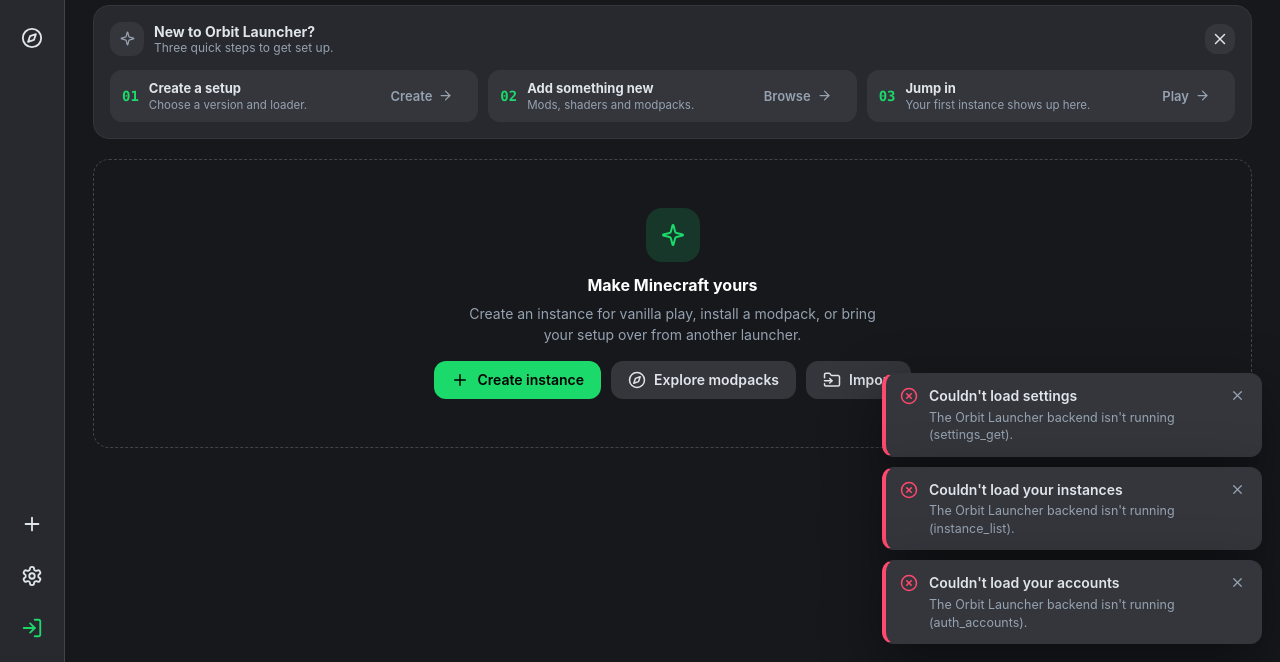
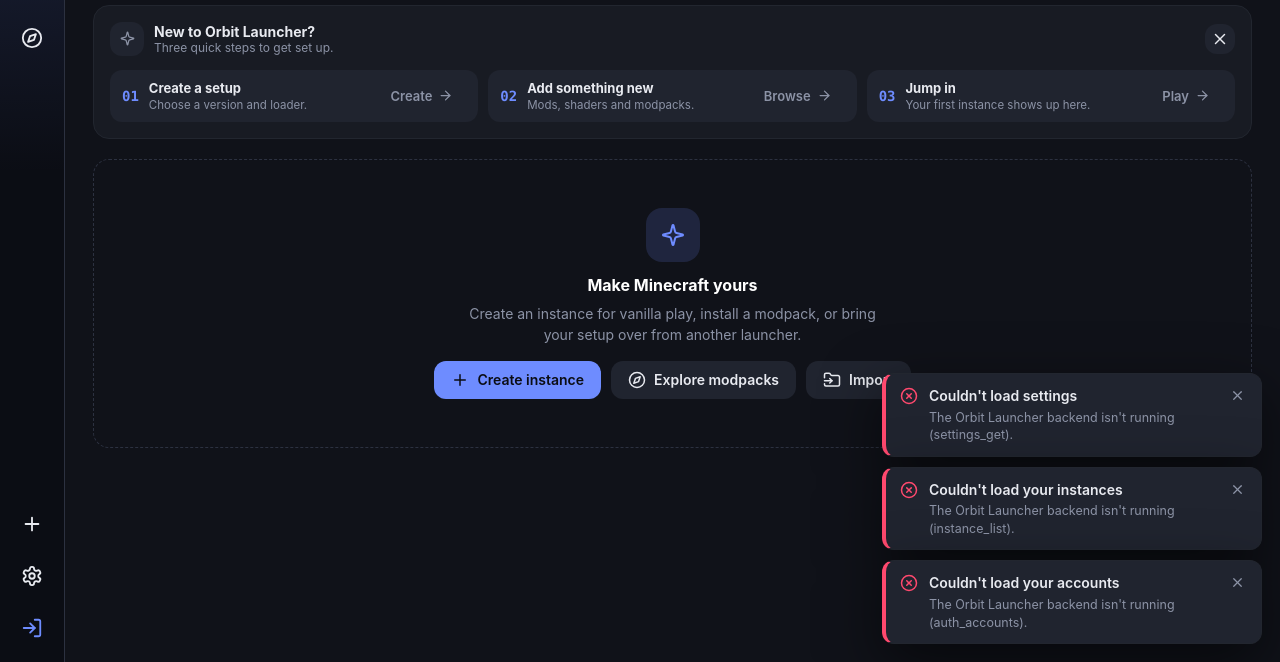
Before and after one commit to EyeSaberYT/MineArcade, a website with bundled scripts: page src/index.html in a window 1280 px wide. Shown: the part 138-800 px from the top of the page. Built offline with nearby package versions, Linux system fonts and the light colour scheme.

Commit message:
Orbit look: night-blue glass palette from Orbit Client's menu, periwinkle Orbit accent as the default (new accent key so existing installs switch), smooth glowing logo

```diff
--- a/src/css/discover.css
+++ b/src/css/discover.css
@@ -525,7 +525,7 @@
 }
 
 .dc-vtype.dc-compat-ok {
-  background: rgba(27, 217, 106, 0.14);
+  background: color-mix(in srgb, var(--green) 14%, transparent);
 }
 
 .dc-vtype.dc-compat-warn {
--- a/src/css/instance.css
+++ b/src/css/instance.css
@@ -395,7 +395,7 @@
 
 .scan-clean {
   border-color: var(--primary-line);
-  background: rgba(27, 217, 106, 0.1);
+  background: color-mix(in srgb, var(--green) 10%, transparent);
   color: var(--green);
 }
 
--- a/src/js/actions.js
+++ b/src/js/actions.js
@@ -63,25 +63,27 @@
 // ---------- Accent colour ----------
 // Like the theme in Aether, the accent is a per-device preference kept in localStorage.
 
-// The first accent is the stylesheet's own (Modrinth green), so choosing it
-// clears the overrides and the light theme's darker green applies again.
+// The first accent is the stylesheet's own (Orbit periwinkle), so choosing it
+// clears the overrides and the light theme's deeper blue applies again.
 export const ACCENTS = [
-  { id: 'green', label: 'Modrinth green', color: '#1bd96a' },
+  { id: 'orbit', label: 'Orbit', color: '#6e8cff' },
+  { id: 'violet', label: 'Violet', color: '#a06cf0' },
+  { id: 'cyan', label: 'Cyan', color: '#4fc3ff' },
+  { id: 'green', label: 'Green', color: '#3fd07a' },
   { id: 'pink', label: 'MineArcade pink', color: '#ff3df2' },
   { id: 'red', label: 'Red', color: '#ef5350' },
-  { id: 'purple', label: 'Purple', color: '#a78bfa' },
-  { id: 'blue', label: 'Blue', color: '#50aaff' },
 ];
 
 const DEFAULT_ACCENT = ACCENTS[0].id;
-// A new key: the old one defaulted to pink, and the look now starts green.
-const ACCENT_KEY = 'minearcade.accentChoice';
+// A new key again: the old one is written on every start, so it holds green for
+// everyone, and the Orbit look starts on the Orbit accent.
+const ACCENT_KEY = 'orbit.accentChoice';
 const ACCENT_PROPERTIES = ['--primary', '--primary-2', '--primary-soft', '--primary-line', '--primary-glow', '--on-primary'];
 
 /** { id, custom } — the chosen accent and the last custom colour. */
 export function currentAccent() {
   let id = DEFAULT_ACCENT;
-  let custom = '#1bd96a';
+  let custom = '#6e8cff';
   try {
     id = localStorage.getItem(ACCENT_KEY) ?? id;
     custom = localStorage.getItem('minearcade.customAccent') ?? custom;
--- a/src/styles.css
+++ b/src/styles.css
@@ -1,45 +1,45 @@
 /* ==========================================================================
-   MineArcade design system
+   Orbit Launcher design system
    Area-specific styles live in css/*.css; this file holds the tokens and the
    shared components every page uses.
    ========================================================================== */
 
-/* Colours follow the Modrinth App's dark and light themes. */
+/* Orbit colours: night-blue glass surfaces like Orbit Client's menu, and the periwinkle of the icon's orbit. */
 :root {
   /* Top bar and rail around the page panel. */
-  --shell: #27292e;
+  --shell: #0b0d14;
   /* The page panel, and recessed areas inside cards. */
-  --bg: #16181c;
-  --bg-2: #1d1f23;
+  --bg: #101219;
+  --bg-2: #13161e;
   /* Cards, then buttons and inputs, then hover/selected fills. */
-  --panel: #27292e;
-  --panel-2: #34363c;
-  --panel-3: #42444a;
-  --line: #34363c;
-  --line-strong: #42444a;
+  --panel: #181b23;
+  --panel-2: #20242f;
+  --panel-3: #2c3140;
+  --line: #22262f;
+  --line-strong: #2c3140;
   --heading: #ffffff;
-  --text: #dfe5ea;
-  --muted: #96a2b0;
-  --faint: #6f7783;
+  --text: #e8eaf0;
+  --muted: #8c93a6;
+  --faint: #5f6678;
 
   /* applyAccent() overrides the --primary-* set with the chosen accent. */
-  --primary: #1bd96a;
-  --primary-2: #0faa4f;
-  --primary-soft: rgba(27, 217, 106, 0.16);
-  --primary-line: rgba(27, 217, 106, 0.45);
-  --primary-glow: rgba(27, 217, 106, 0.25);
+  --primary: #6e8cff;
+  --primary-2: #4f6bff;
+  --primary-soft: rgba(110, 140, 255, 0.16);
+  --primary-line: rgba(110, 140, 255, 0.45);
+  --primary-glow: rgba(110, 140, 255, 0.28);
   /* Text on an accent-filled button. */
-  --on-primary: #000000;
+  --on-primary: #0b0d14;
   --hover-brightness: 1.2;
 
-  --cyan: #4f9cff;
+  --cyan: #4fc3ff;
   --yellow: #ffcd4f;
-  --green: #1bd96a;
+  --green: #3fd07a;
   --red: #ff496e;
   --orange: #ffa347;
   --blue: #4f9cff;
-  --violet: #c78aff;
-  --focus: #4f9cff;
+  --violet: #a06cf0;
+  --focus: #6e8cff;
 
   /* Loader colours from Modrinth's platform tags. */
   --fabric: #dbb69b;
@@ -47,12 +47,12 @@
   --forge: #959eef;
   --neoforge: #f99e6b;
 
-  --tooltip-bg: #0e0f12;
+  --tooltip-bg: #07080d;
   --tooltip-text: #ffffff;
 
   --radius: 16px;
   --radius-sm: 12px;
-  --shadow: 0 20px 60px rgba(0, 0, 0, 0.45);
+  --shadow: 0 20px 60px rgba(0, 0, 0, 0.55);
   --mono: 'Cascadia Mono', Consolas, 'SFMono-Regular', Menlo, monospace;
   --sans: Inter, 'Segoe UI', system-ui, -apple-system, sans-serif;
 
@@ -64,9 +64,9 @@
 }
 
 :root[data-theme='light'] {
-  --shell: #f8f8f8;
-  --bg: #ebebeb;
-  --bg-2: #f2f2f2;
+  --shell: #f5f6fa;
+  --bg: #e9ebf2;
+  --bg-2: #f0f1f6;
   --panel: #ffffff;
   --panel-2: #ececec;
   --panel-3: #e0e0e0;
@@ -76,21 +76,21 @@
   --text: #2c2e31;
   --muted: #484d54;
   --faint: #7a7f87;
-  --primary: #00af5c;
-  --primary-2: #04914f;
-  --primary-soft: rgba(0, 175, 92, 0.14);
-  --primary-line: rgba(0, 175, 92, 0.4);
-  --primary-glow: rgba(0, 175, 92, 0.22);
+  --primary: #4a63e0;
+  --primary-2: #3a4fc2;
+  --primary-soft: rgba(74, 99, 224, 0.12);
+  --primary-line: rgba(74, 99, 224, 0.4);
+  --primary-glow: rgba(74, 99, 224, 0.2);
   --on-primary: #ffffff;
   --hover-brightness: 0.92;
   --cyan: #1f68c0;
   --yellow: #a87e00;
-  --green: #00af5c;
+  --green: #1f9d57;
   --red: #cb2245;
   --orange: #c66019;
   --blue: #1f68c0;
-  --violet: #8e32f3;
-  --focus: #1f68c0;
+  --violet: #7a3fe0;
+  --focus: #4a63e0;
   --fabric: #8a7b71;
   --quilt: #8b61b4;
   --forge: #5b6197;
@@ -270,7 +270,10 @@
   grid-template-columns: 64px minmax(0, 1fr);
   grid-template-rows: 48px minmax(0, 1fr);
   height: 100vh;
-  background: var(--shell);
+  /* A faint orbit glow from the top corner, like the light around Orbit Client's menu. */
+  background:
+    radial-gradient(1200px 520px at 0% 0%, var(--primary-soft), transparent 60%),
+    var(--shell);
 }
 
 /* ---------- Top bar ---------- */
@@ -296,7 +299,8 @@
 .brand-logo {
   width: 28px;
   height: 28px;
-  image-rendering: pixelated;
+  border-radius: 7px;
+  filter: drop-shadow(0 0 8px var(--primary-glow));
 }
 
 .brand-name {
```
